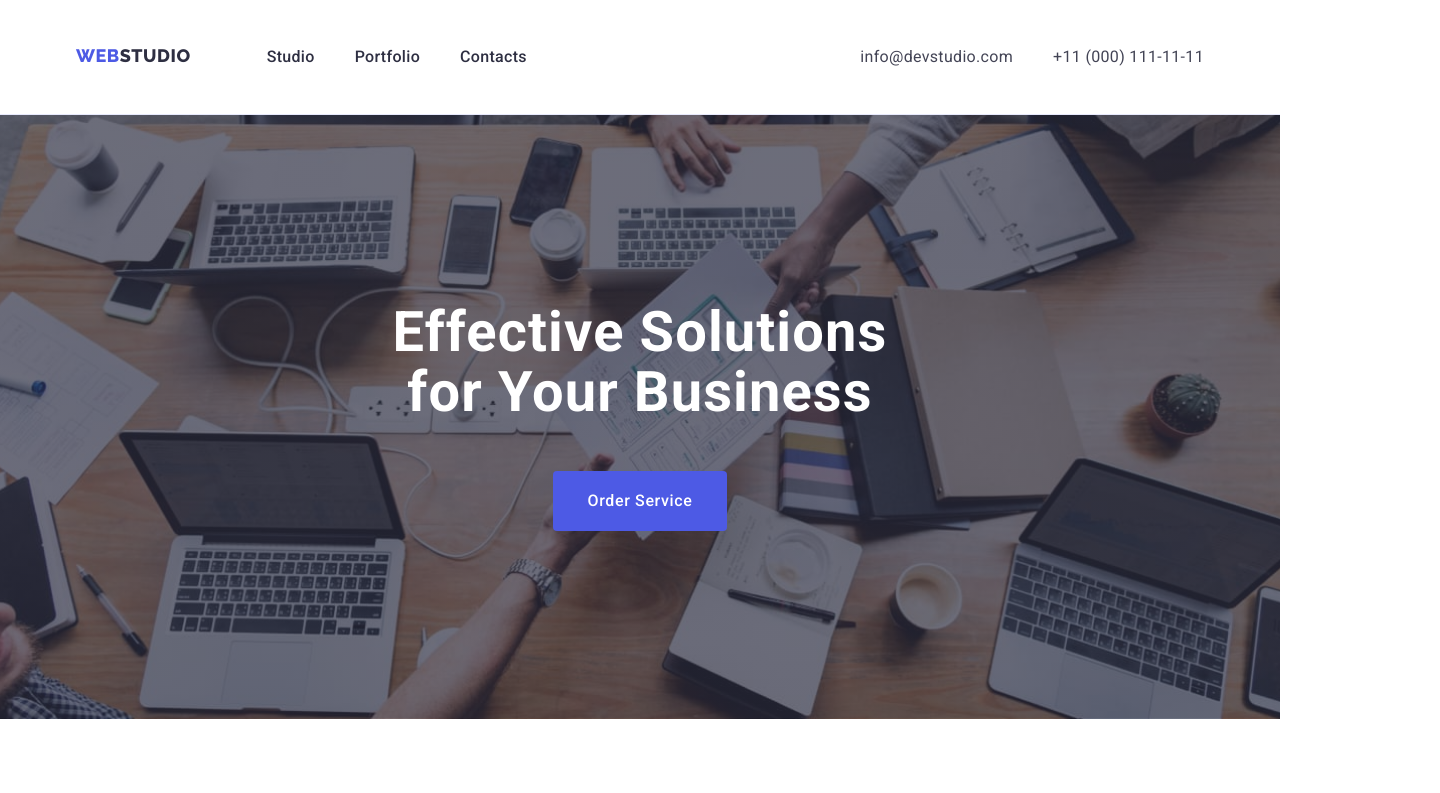
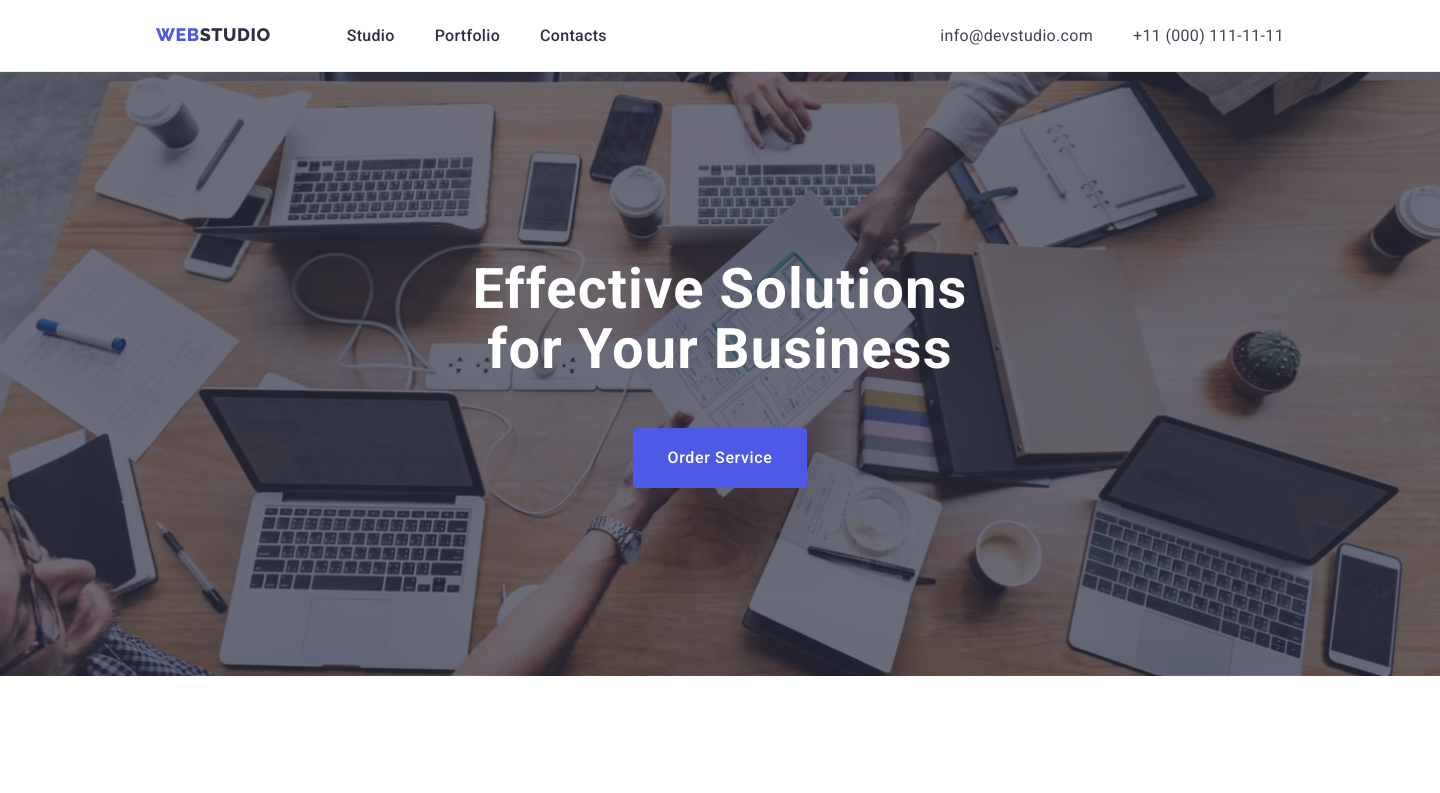
Before and after one commit to MihailoBezkr/lesson4, a plain HTML site: page index.html in a window 1280 px wide. Shown: the top 793 px of the page, 1440 px wide, since content can reach past the window. Drawn offline with nearby package versions, Linux system fonts and the light colour scheme.

Commit message:
Update styles.css

```diff
--- a/css/styles.css
+++ b/css/styles.css
@@ -21,6 +21,7 @@ header {
     0px 1px 1px 0px rgba(46, 47, 66, 0.16),
 
      0px 2px 1px 0px rgba(46, 47, 66, 0.08);
+    max-height: 72px;
 }
 
 img {
@@ -31,6 +32,7 @@ body {
     font-family: 'Roboto', sans-serif;
     background-color: var(--primary-background-colour);
     color: #434455;
+    width: 1440px;
 }
 
 h1,
@@ -73,7 +75,11 @@ p {
     align-items: baseline;
 }
 
+.header{
+width: 1158px;
+justify-content: space-between;
 
+}
 
 .logo {
     font-family: 'Raleway', sans-serif;
@@ -102,8 +108,6 @@ p {
     line-height: 1.5;
     letter-spacing: 0.02em;
     color: var(--secondery-text-colour);
-    padding-top: 21px;
-    padding-bottom: 21px;
     display: block;
 }
 
@@ -115,7 +119,6 @@ p {
 .adress {
     font-style: normal;
     display: flex;
-    margin-left: auto;
 }
 
 .adress-item {
@@ -133,7 +136,7 @@ p {
 
 .navigation {
     display: flex;
-    margin-right: 332px;
+
 }
 
 
```
